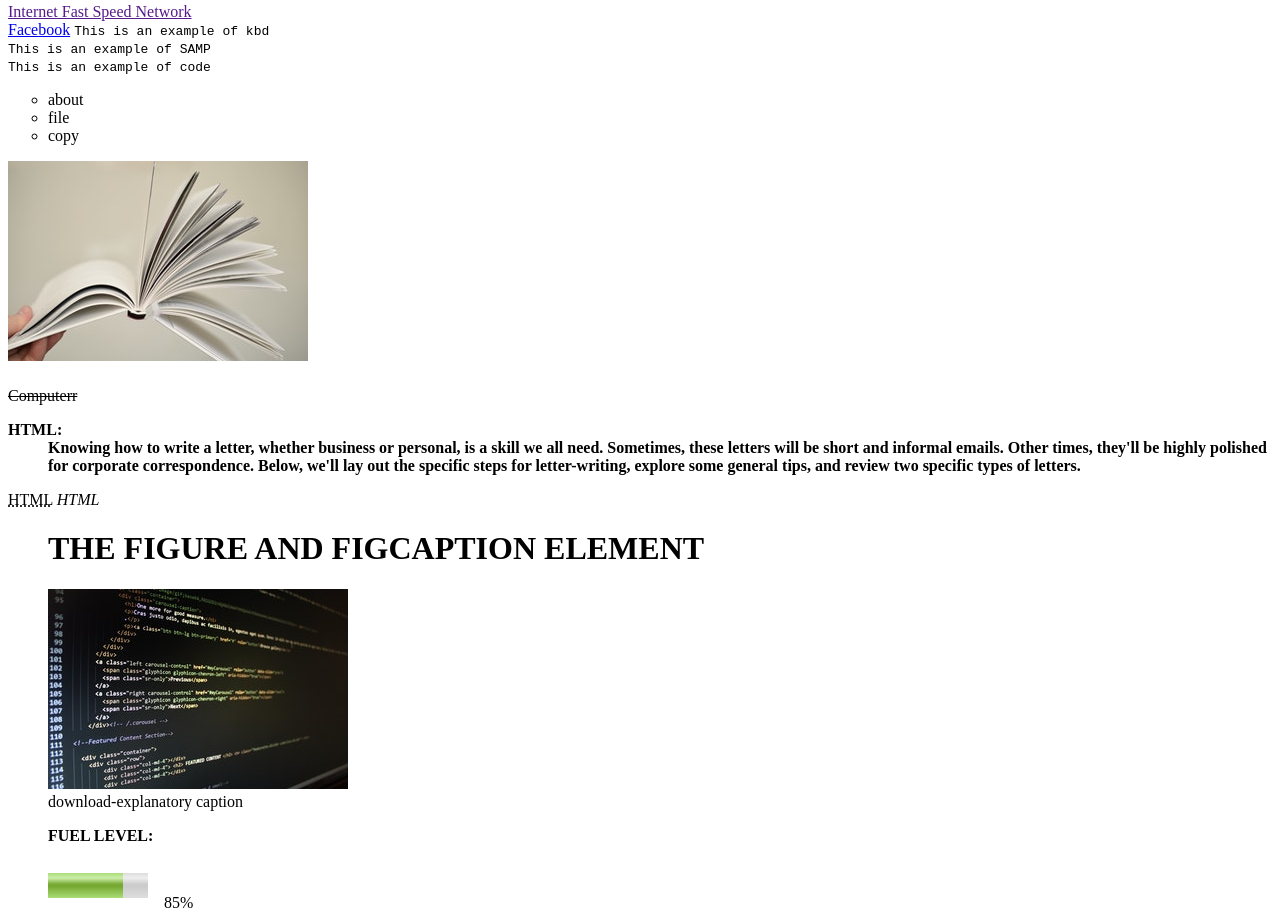
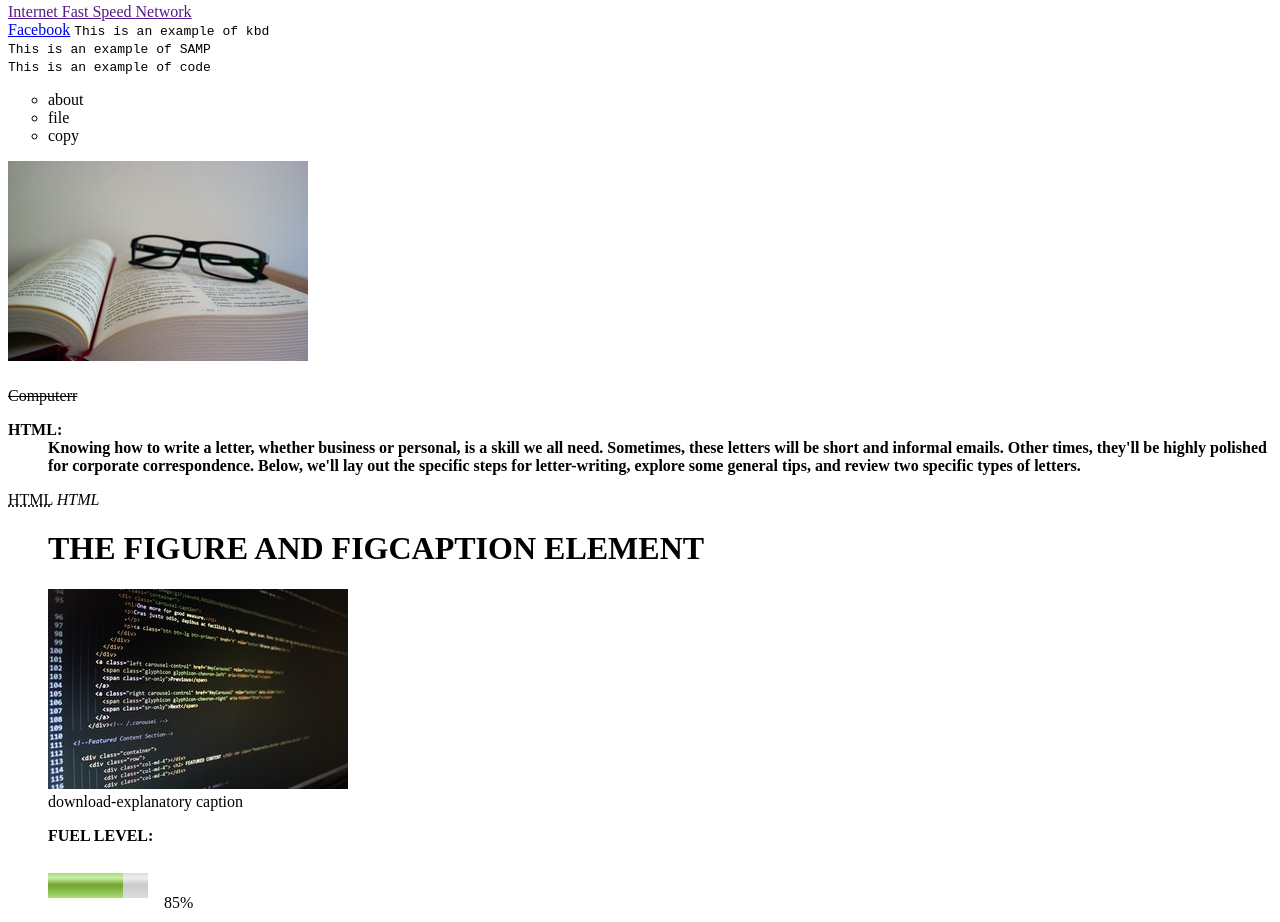
Before and after one commit to NurKhadiza/ssb-332-done, a plain HTML site: page index.html in a window 1280 px wide. Shown: the part 897-1819 px from the top of the page. Drawn offline with Linux system fonts and the light colour scheme.

Commit message:
Add files via upload

```diff
--- a/index.html
+++ b/index.html
@@ -48,7 +48,7 @@
 	<li>file</li>
 	<li>copy</li>
 </ul>
-<img src="images/school.jpg" alt="school" background-color:lightpink;weight:200px;height:100px;>
+<img src="images/College book.jpg" alt="book in college">
 <marquee hspace='right'><mark color:lightpink>This is a computer</mark></marquee>
 <del>Computerr</del>
 
```
